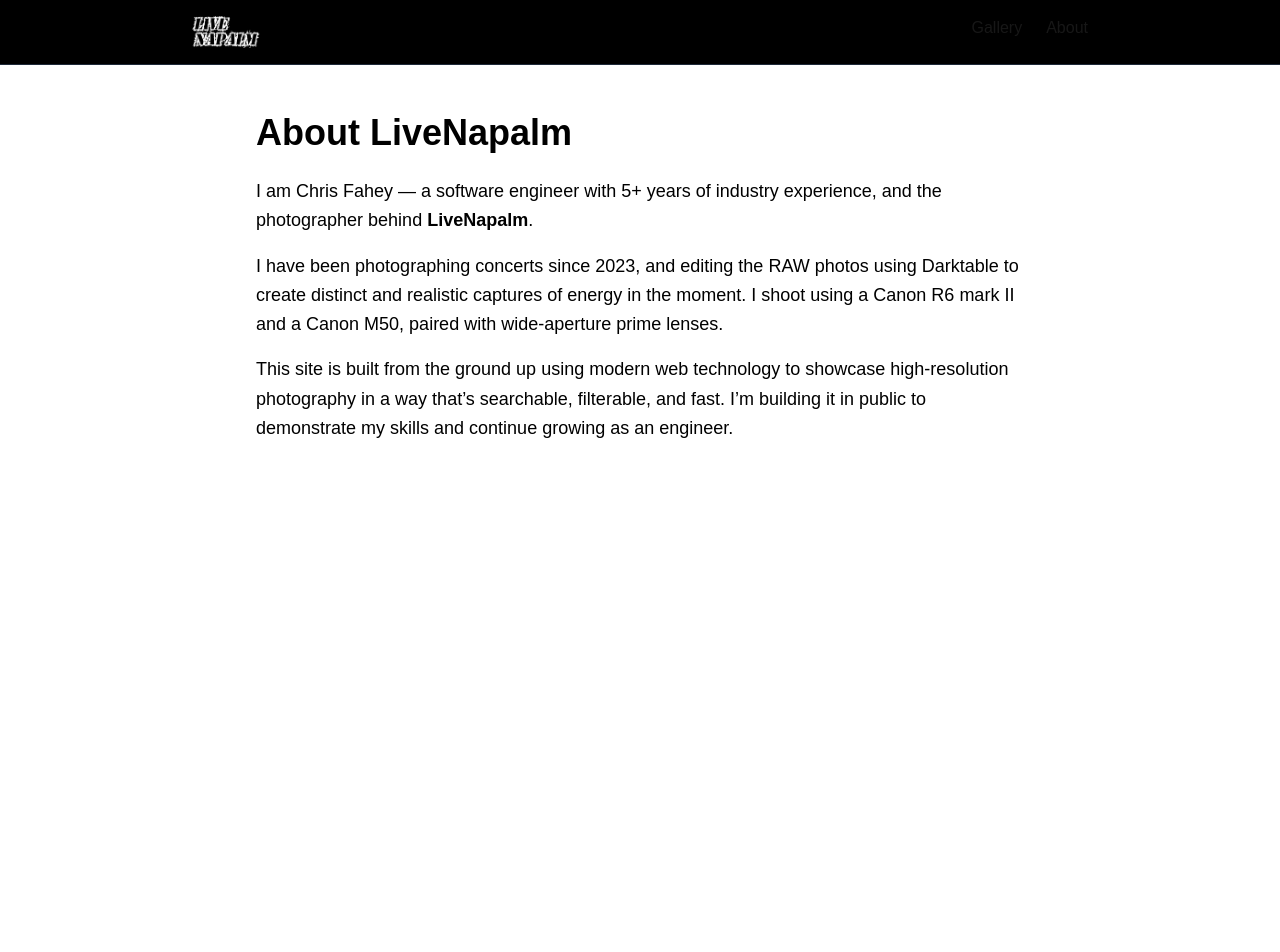
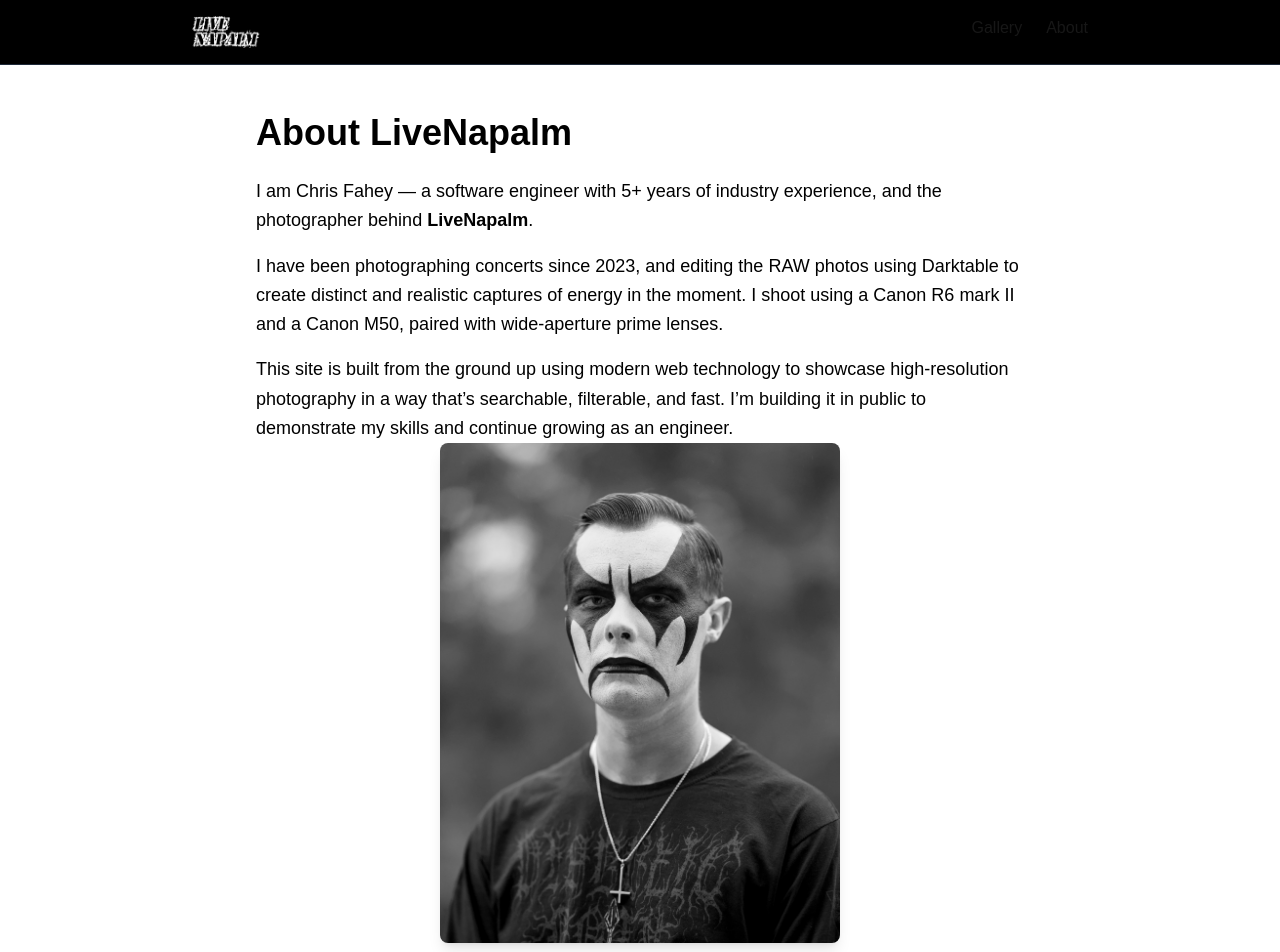
Before and after one commit to chrisfahey1010/livenapalm-site, a Next.js app: page /about in a window 1280 px wide. Shown: the top 952 px of the page. Before the commit the page ends 865 px from the top, so only its background shows below. Built offline with nearby package versions, Linux system fonts and the light colour scheme.

Commit message:
Added photo of author to About page

```diff
--- a/app/about/page.tsx
+++ b/app/about/page.tsx
@@ -13,6 +13,11 @@ export default function AboutPage() {
         <p className="text-lg leading-relaxed">
           This site is built from the ground up using modern web technology to showcase high-resolution photography in a way that’s searchable, filterable, and fast. I’m building it in public to demonstrate my skills and continue growing as an engineer.
         </p>
+        <img
+          src="/me.jpg"
+          alt="Chris Fahey in corpsepaint"
+          className="mx-auto h-auto w-100 mb-6 rounded-lg shadow-lg"
+        />
       </div>
     </main>
   );
```
Also changed, not shown: public/me.jpg (added).
